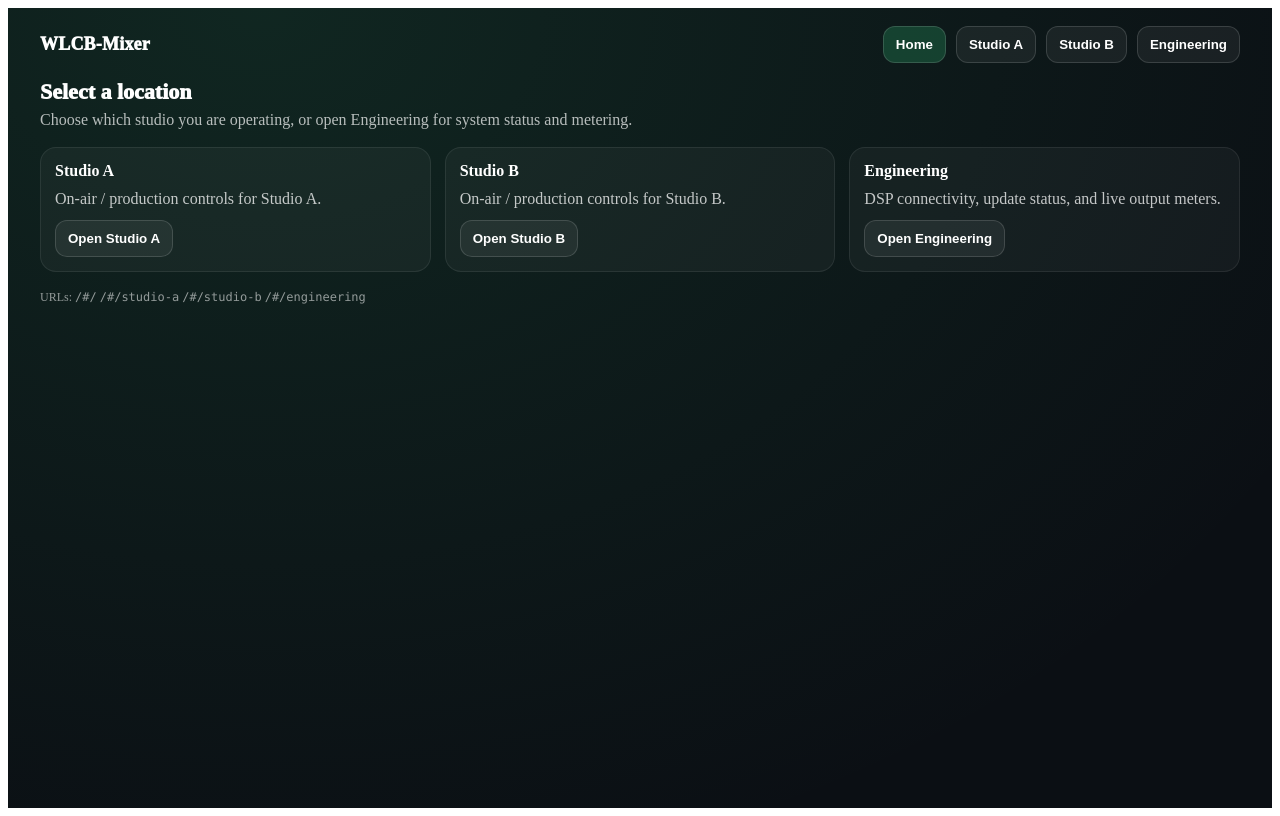
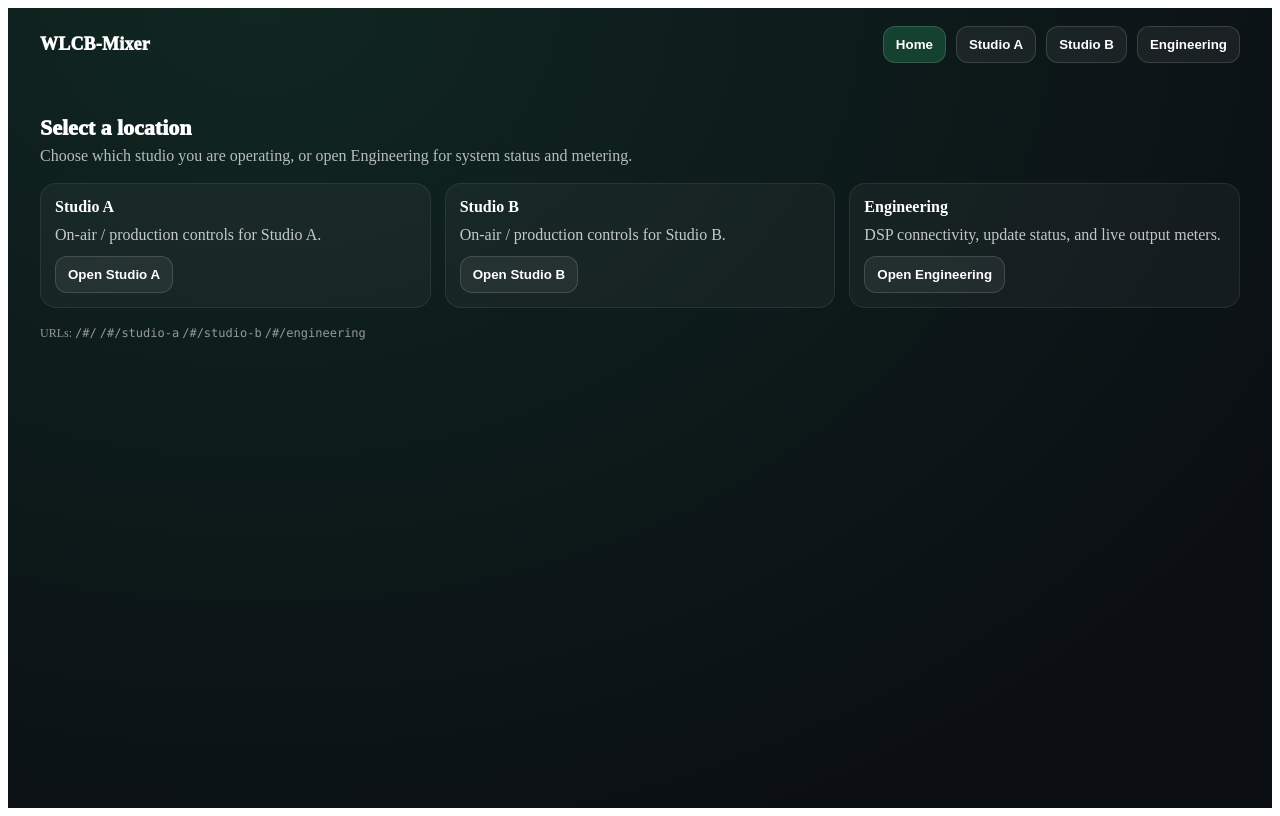
Before and after one commit to WLCB-LP/WLCB-Mixer, a React (Vite) app in the folder ui/: page / in a window 1280 px wide. Built offline with nearby package versions, Linux system fonts and the light colour scheme; the HTML template or start-up script is replaced by a standard one.

Commit message:
Release 0.3.9-a.6: Studio B full-width layout + no-scroll fix
	modified:   push.sh
	modified:   server/package.json
	modified:   ui/package.json
	modified:   ui/src/App.tsx

```diff
--- a/ui/package.json
+++ b/ui/package.json
@@ -1,6 +1,6 @@
 {
   "name": "wlcb-mixer-ui",
-  "version": "0.3.9-a.5",
+  "version": "0.3.9-a.6",
   "private": true,
   "type": "module",
   "scripts": {
--- a/ui/src/App.tsx
+++ b/ui/src/App.tsx
@@ -669,6 +669,7 @@ function EngineeringPage() {
 
 export default function App() {
   const [route, nav] = useRoute();
+  const isStudioB = route === "/studio-b";
 
   const page = (() => {
     if (route === "/") return <LandingPage nav={nav} />;
@@ -682,12 +683,38 @@ export default function App() {
     <div
       style={{
         minHeight: "100vh",
+        ...(isStudioB
+          ? {
+              height: "100vh",
+              display: "flex",
+              flexDirection: "column",
+            }
+          : null),
         background: "radial-gradient(1200px 900px at 20% 0%, rgba(53,208,127,.12), rgba(0,0,0,0)), #0b0f14",
         color: "white",
       }}
     >
-      <div style={{ maxWidth: 1200, margin: "0 auto", padding: 18 }}>
-        <div style={{ display: "flex", justifyContent: "space-between", alignItems: "center", marginBottom: 16 }}>
+      {/*
+        App shell layout:
+          - Most pages render in a centered 1200px container.
+          - Studio B is an operator surface: use full width and let the content fill the
+            remaining viewport height under the shell header (no scrolling).
+      */}
+
+      <div
+        style={
+          isStudioB
+            ? {
+                padding: 18,
+              }
+            : {
+                maxWidth: 1200,
+                margin: "0 auto",
+                padding: 18,
+              }
+        }
+      >
+        <div style={{ display: "flex", justifyContent: "space-between", alignItems: "center", marginBottom: isStudioB ? 10 : 16 }}>
           <div style={{ fontSize: 18, fontWeight: 950, letterSpacing: 0.2 }}>WLCB-Mixer</div>
 
           <div style={{ display: "flex", gap: 10, flexWrap: "wrap" }}>
@@ -697,16 +724,32 @@ export default function App() {
             <Button onClick={() => nav("/engineering")} active={route === "/engineering"}>Engineering</Button>
           </div>
         </div>
+      </div>
 
+      <div
+        style={
+          isStudioB
+            ? {
+                flex: 1,
+                overflow: "hidden",
+                padding: 0,
+              }
+            : {
+                maxWidth: 1200,
+                margin: "0 auto",
+                padding: 18,
+              }
+        }
+      >
         {page}
 
-                {(route === "/" || route === "/engineering") && (
-        <div style={{ marginTop: 18, fontSize: 12, opacity: 0.55 }}>
+        {(route === "/" || route === "/engineering") && (
+          <div style={{ marginTop: 18, fontSize: 12, opacity: 0.55 }}>
                   URLs: <span style={{ fontFamily: "ui-monospace, SFMono-Regular, Menlo, monospace" }}>/#/</span>{" "}
                   <span style={{ fontFamily: "ui-monospace, SFMono-Regular, Menlo, monospace" }}>/#/studio-a</span>{" "}
                   <span style={{ fontFamily: "ui-monospace, SFMono-Regular, Menlo, monospace" }}>/#/studio-b</span>{" "}
                   <span style={{ fontFamily: "ui-monospace, SFMono-Regular, Menlo, monospace" }}>/#/engineering</span>
-                </div>
+          </div>
         )}
       </div>
     </div>
```
Also changed, not shown: 2 other files (tests, documents, lock files or other folders).
